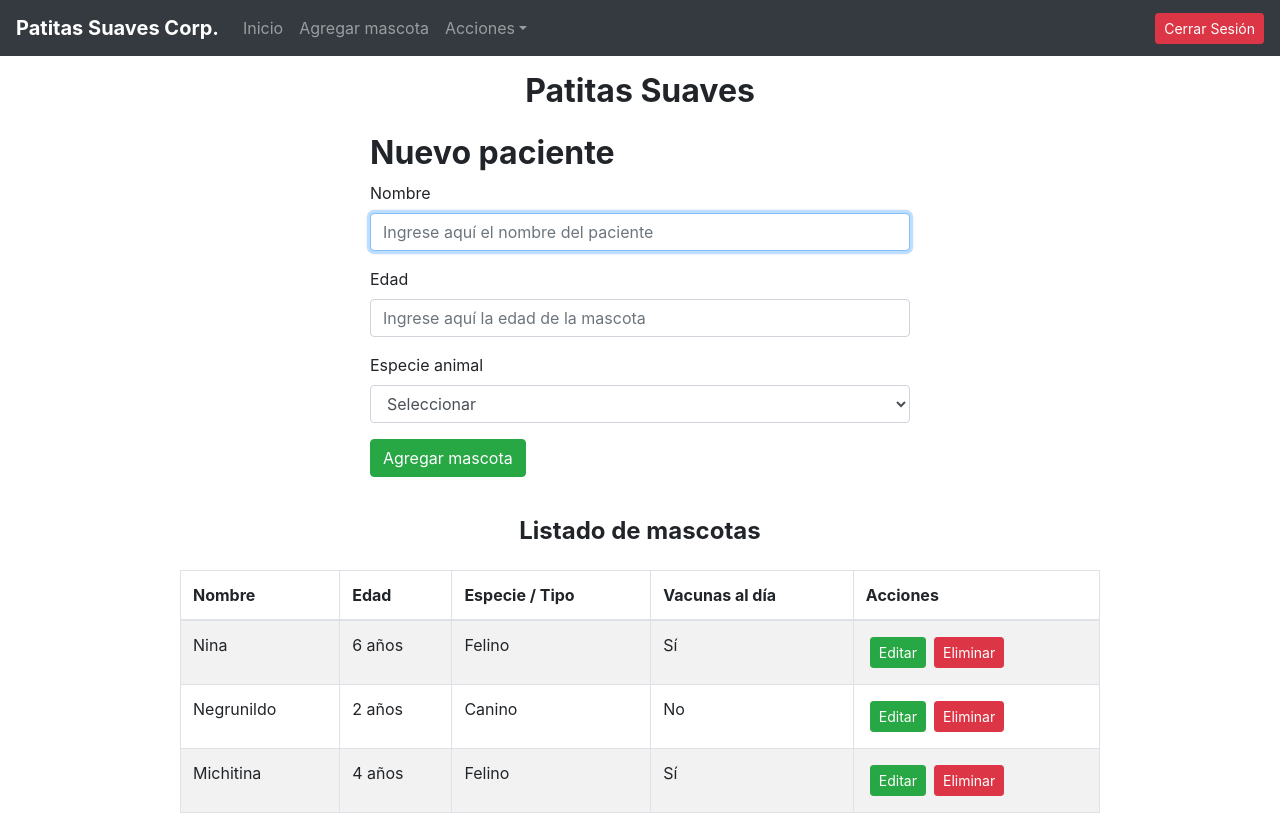
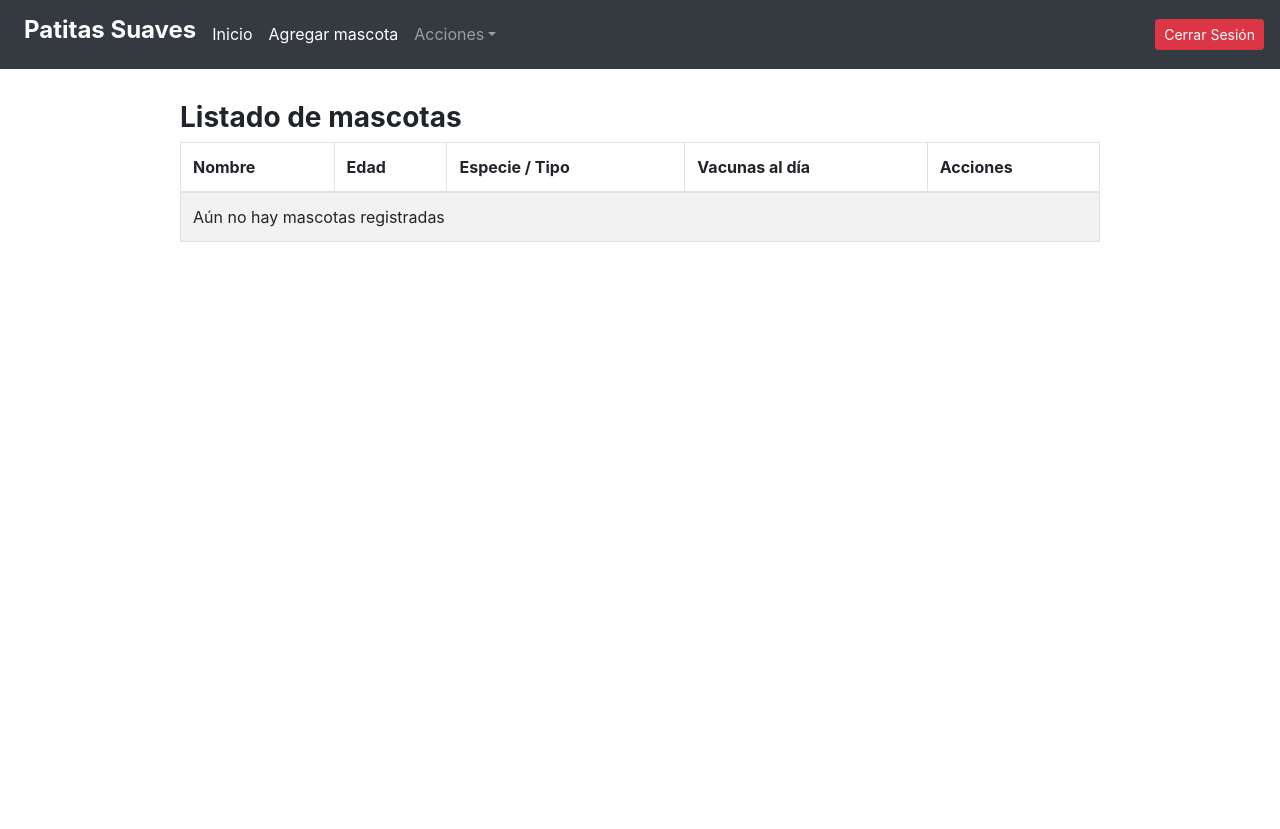
Before and after one commit to andreamon/vet-patitas, a React (Create React App) app: page / in a window 1280 px wide. After the commit the page ends 800 px from the top, so only its background shows below. Built offline with nearby package versions, Linux system fonts and the light colour scheme; a web font is replaced by a local one.

Commit message:
Add React Router

```diff
--- a/package.json
+++ b/package.json
@@ -11,6 +11,7 @@
     "react-bootstrap": "^1.0.0",
     "react-dom": "^16.13.1",
     "react-hook-form": "^5.4.2",
+    "react-router-dom": "^5.1.2",
     "react-scripts": "3.4.1",
     "uuid": "^7.0.3"
   },
--- a/src/App.js
+++ b/src/App.js
@@ -1,7 +1,8 @@
 import React, { useState } from "react";
+import { BrowserRouter as Router, Switch, Route } from "react-router-dom";
 import { v4 as uuidv4 } from "uuid";
-import { Row, Col, Container } from "react-bootstrap";
-import Header from './components/Header';
+import { Container } from "react-bootstrap";
+import Header from "./components/Header";
 import PetsList from "./components/PetsList";
 import AddPetForm from "./components/AddPetForm";
 import EditPetForm from "./components/EditPetForm";
@@ -31,7 +32,7 @@ const App = () => {
     },
   ];
 
-  const [pets, setPets] = useState(petsInitial);
+  const [pets, setPets] = useState([]);
   const [editing, setEditing] = useState(false);
   const [currentPet, setCurrentPet] = useState({
     id: null,
@@ -70,53 +71,29 @@ const App = () => {
   };
 
   return (
-    <>
-      <Header />
-      <Container>
-        <Row className="justify-content-center p-3">
-          <h2>
-            <strong>Patitas Suaves</strong>
-          </h2>
-        </Row>
-        <Row className="justify-content-center">
-          <Col md={6}>
-            {editing ? (
-              <div>
-                <h2>
-                  <strong>Modificar datos</strong>
-                </h2>
+      <Router>
+        <Header />
+        <Container style={{ marginTop: "2rem" }}>
+          <Switch>
+            <Route path="/" exact>
+              <PetsList
+                pets={pets}
+                deletePetHandler={deletePetHandler}
+                editPet={editPet}
+              />
+            </Route>
+              <Route path="/editPet">
                 <EditPetForm
                   currentPet={currentPet}
                   confirmChangeHandler={confirmChangeHandler}
-                  setEditing={setEditing}
                 />
-              </div>
-            ) : (
-              <div>
-                <h2>
-                  <strong>Nuevo paciente</strong>
-                </h2>
+              </Route>
+              <Route path="/addPet">
                 <AddPetForm addPetHandler={addPetHandler} />
-              </div>
-            )}
-          </Col>
-        </Row>
-        <Row className="justify-content-center p-3">
-          <h4>
-            <strong>Listado de mascotas</strong>
-          </h4>
-        </Row>
-        <Row className="justify-content-center">
-          <Col md={10}>
-            <PetsList
-              pets={pets}
-              deletePetHandler={deletePetHandler}
-              editPet={editPet}
-            />
-          </Col>
-        </Row>
-      </Container>
-    </>
+              </Route>
+          </Switch>
+        </Container>
+      </Router>
   );
 };
 
--- a/src/components/AddPetForm.jsx
+++ b/src/components/AddPetForm.jsx
@@ -1,6 +1,6 @@
 import React from "react";
 import { useForm } from "react-hook-form";
-import { Form, Button } from "react-bootstrap";
+import { Form, Button,Row,Col } from "react-bootstrap";
 
 const AddPetForm = (props) => {
   const { register, errors, handleSubmit } = useForm();
@@ -11,6 +11,10 @@ const AddPetForm = (props) => {
   };
 
   return (
+    <>
+    <Row className="justify-content-center">
+    <Col md={6}>
+    <h3><strong>Nuevo paciente</strong></h3>
     <Form onSubmit={handleSubmit(savePet)} className="mb-4">
       <Form.Group controlId="inputName">
         <Form.Label>Nombre</Form.Label>
@@ -106,6 +110,9 @@ const AddPetForm = (props) => {
         Agregar mascota
       </Button>
     </Form>
+    </Col>
+    </Row>
+    </>
   );
 };
 
--- a/src/components/EditPetForm.jsx
+++ b/src/components/EditPetForm.jsx
@@ -1,6 +1,7 @@
 import React from "react";
 import { useForm } from "react-hook-form";
-import { Form, Button } from "react-bootstrap";
+import { Form, Button, Row, Col } from "react-bootstrap";
+import { Link } from "react-router-dom";
 
 const EditPetForm = (props) => {
   const { register, errors, handleSubmit, setValue } = useForm({
@@ -19,6 +20,9 @@ const EditPetForm = (props) => {
   };
 
   return (
+    <Row className="justify-content-center">
+    <Col md={6}>
+    <h3><strong>Modificar datos</strong></h3>
     <Form onSubmit={handleSubmit(onSubmit)} className="mb-4">
       <Form.Group controlId="inputName">
         <Form.Label>Nombre</Form.Label>
@@ -32,7 +36,6 @@ const EditPetForm = (props) => {
             },
           })}
         />
-
         <Form.Text className="text-danger mb-3">
           <strong>{errors?.name?.message}</strong>
         </Form.Text>
@@ -49,7 +52,6 @@ const EditPetForm = (props) => {
             },
           })}
         />
-
         {errors.age && (
           <Form.Text className="text-danger mb-3">
             <strong>{errors.age.message}</strong>
@@ -76,7 +78,6 @@ const EditPetForm = (props) => {
           <option label="Ave" value="Ave" />
           <option label="Otro" value="Otro" />
         </Form.Control>
-
         {errors.type && (
           <Form.Text className="text-danger mb-3">
             <strong>{errors.type.message}</strong>
@@ -85,8 +86,10 @@ const EditPetForm = (props) => {
       </Form.Group>
 
       <Button variant="success" type="submit" className="m-1">Confirmar cambios</Button>
-      <Button variant="danger" onClick={()=>{props.setEditing(false)}} className="m-1">Cancelar edición</Button>
+      <Link to="/" className="btn btn-danger">Cancelar edición</Link>
     </Form>
+    </Col>
+    </Row>
   );
 };
 
--- a/src/components/Header.jsx
+++ b/src/components/Header.jsx
@@ -1,20 +1,21 @@
 import React from "react";
 import { Navbar, Nav, NavDropdown, Form, Button } from "react-bootstrap";
+import { Link } from "react-router-dom";
 
 const Header = () => {
   return (
     <Navbar bg="dark" expand="lg" variant="dark">
-      <Navbar.Brand href="#home"><strong>Patitas Suaves Corp.</strong></Navbar.Brand>
+      <Link to="/" style={{color:'#fff', textDecoration:'none', padding:'8px'}}>
+        <h4><strong>Patitas Suaves</strong></h4>
+      </Link>
       <Navbar.Toggle aria-controls="basic-navbar-nav" />
       <Navbar.Collapse id="basic-navbar-nav">
         <Nav className="mr-auto">
-          <Nav.Link href="#home">Inicio</Nav.Link>
-          <Nav.Link href="#link">Agregar mascota</Nav.Link>
+          <Link to="/" style={{color:'#fff', textDecoration:'none', padding:'8px'}}>Inicio</Link>
+          <Link to="/addPet" style={{color:'#fff', textDecoration:'none', padding:'8px'}}>Agregar mascota</Link>
           <NavDropdown title="Acciones" id="basic-nav-dropdown">
             <NavDropdown.Item href="#action/3.1">Item 1</NavDropdown.Item>
-            <NavDropdown.Item href="#action/3.2">
-              Item 2
-            </NavDropdown.Item>
+            <NavDropdown.Item href="#action/3.2">Item 2</NavDropdown.Item>
             <NavDropdown.Item href="#action/3.3">Item 3</NavDropdown.Item>
           </NavDropdown>
         </Nav>
--- a/src/components/PetsList.jsx
+++ b/src/components/PetsList.jsx
@@ -1,8 +1,13 @@
 import React from "react";
-import { Table, Button } from "react-bootstrap";
+import { Table, Button, Col, Row } from "react-bootstrap";
+import { Link } from "react-router-dom";
 
 const PetsList = (props) => {
   return (
+    <>
+    <Row className="justify-content-center">
+    <Col md={10}>
+    <h3><strong>Listado de mascotas</strong></h3>
     <Table striped bordered hover responsive>
       <thead>
         <tr>
@@ -22,10 +27,8 @@ const PetsList = (props) => {
               <td>{pet.type}</td>
               <td>{pet.vaccine}</td>
               <td>
-                <Button variant="success" size="sm" className="m-1" onClick={()=>{props.editPet(pet)}}>
-                  Editar
-                </Button>
-                <Button variant="danger" size="sm" className="m-1" onClick={()=>{props.deletePetHandler(pet.id)}}>
+                <Link to="/editPet" className="btn btn-success" style={{margin:'4px'}}>Editar</Link>
+                <Button variant="danger" className="m-1" onClick={()=>{props.deletePetHandler(pet.id)}}>
                   Eliminar
                 </Button>
               </td>
@@ -38,6 +41,9 @@ const PetsList = (props) => {
         )}
       </tbody>
     </Table>
+    </Col>
+    </Row>
+    </>
   );
 };
 
```
Also changed, not shown: public/pets.json (added, +23 -0 lines), src/components/Login.jsx (added, +43 -0 lines), 1 other file (tests, documents, lock files or other folders).
